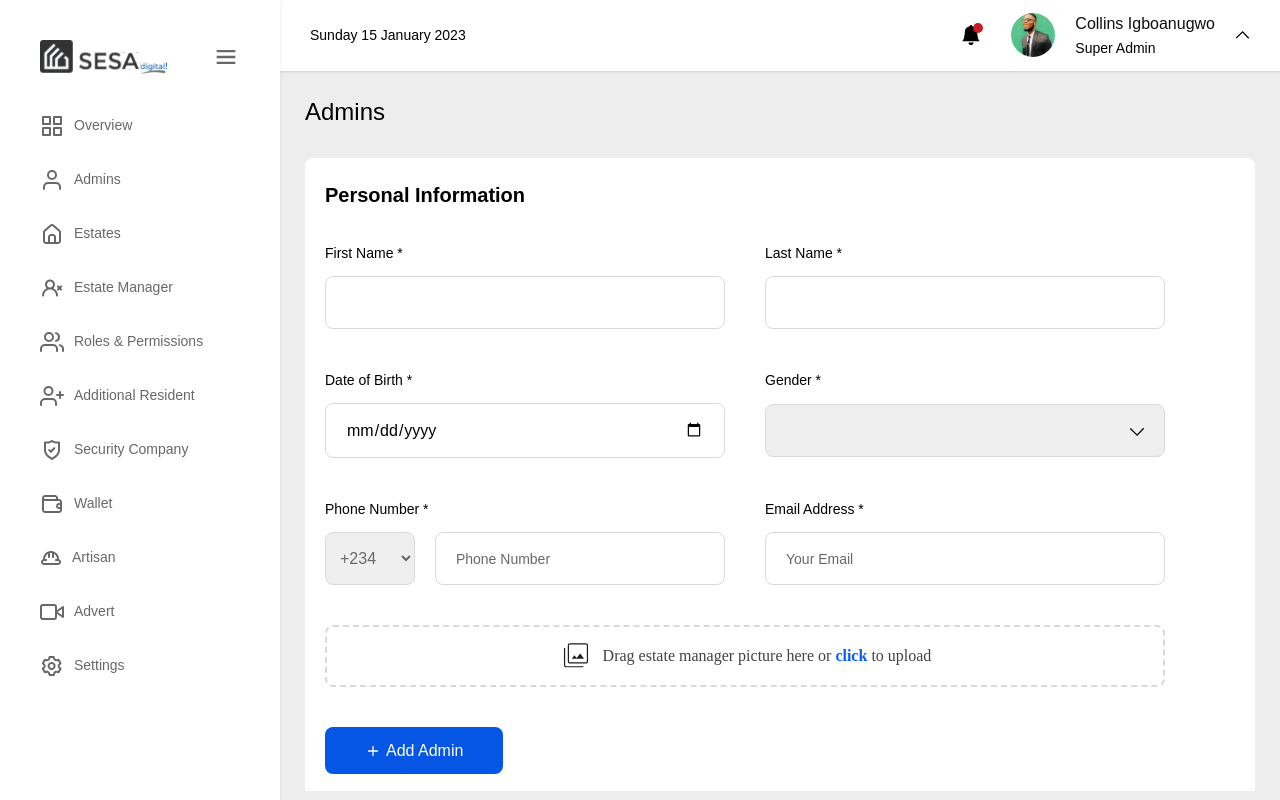
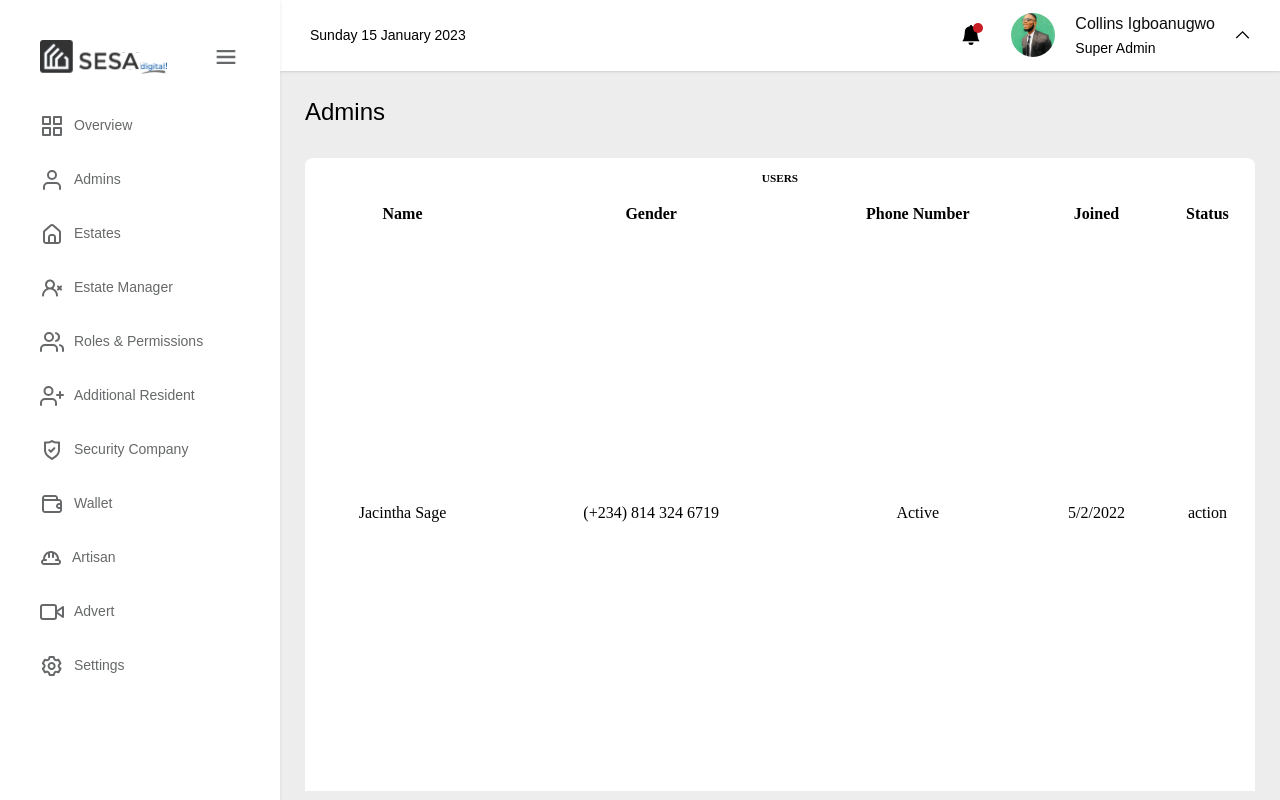
Before and after one commit to Niscolinx/sesa, a React (Vite) app: page /dashboard/admins in a window 1280 px wide. Both pictures are taken after a click on the button "Add Admin". Built offline with nearby package versions, Linux system fonts and the light colour scheme; a web font is replaced by a local one.

Commit message:
working on admin table

```diff
--- a/src/components/admins/RenderedAdmins.tsx
+++ b/src/components/admins/RenderedAdmins.tsx
@@ -7,7 +7,6 @@ type Admin = {
     phoneNumber: string
     status: string
     onboardingDate: string
-    actions: string
 }
 
 const ADMINDATA: Admin[] = [
@@ -17,7 +16,6 @@ const ADMINDATA: Admin[] = [
         phoneNumber: '(+234) 814 324 6719',
         onboardingDate: '02-May-22',
         status: 'Active',
-        actions: 'actions'
     },
 ]
 
@@ -34,19 +32,19 @@ function RenderedAdmins() {
     }, [])
 
     return (
-        <div className='renderedAdmins grid overflow-scroll h-[70vh] mt-5 md:justify-center'>
-            <table className=' w-[30rem] border border-gray-700 transaction-table md:mx-auto relative'>
+        <div className='renderedAdmins grid overflow-scroll h-[70vh]'>
+            <table className='renderedAdmins__table'>
                 <caption className='font-bold text-lg py-5 uppercase'>
                     Users
                 </caption>
 
                 <thead>
                     <tr className='mb-10'>
-                        <th>No</th>
-                        <th>Username</th>
-                        <th>Email</th>
-                        <th>Verified</th>
+                        <th>Name</th>
+                        <th>Gender</th>
+                        <th>Phone Number</th>
                         <th>Joined</th>
+                        <th>Status</th>
                     </tr>
                 </thead>
                 <tbody className='text-center'>
@@ -54,7 +52,6 @@ function RenderedAdmins() {
                         fetchedUsers.map((value, i) => {
                             return (
                                 <tr key={i} className='mx-4 py-2'>
-                                    <td>{i + 1}</td>
                                     <td>
                                         <span>{value.name}</span>
                                     </td>
@@ -68,6 +65,9 @@ function RenderedAdmins() {
                                                 ).toLocaleDateString()}
                                             </div>
                                         </>
+                                    </td>
+                                    <td>
+                                        <button>action</button>
                                     </td>
                                 </tr>
                             )
--- a/src/pages/dashboard/Admins.tsx
+++ b/src/pages/dashboard/Admins.tsx
@@ -10,7 +10,7 @@ function Admins() {
 
 
     const [adminsLoaded, setAdminsLoaded] = useState(false)
-    const [routeToRender, setRouteToRender] = useState<RenderAdminPath>('addAdmin')
+    const [routeToRender, setRouteToRender] = useState<RenderAdminPath>('renderedAdmins')
 
     const switchRoute = (path: RenderAdminPath) => {
         switch (path) {
```
